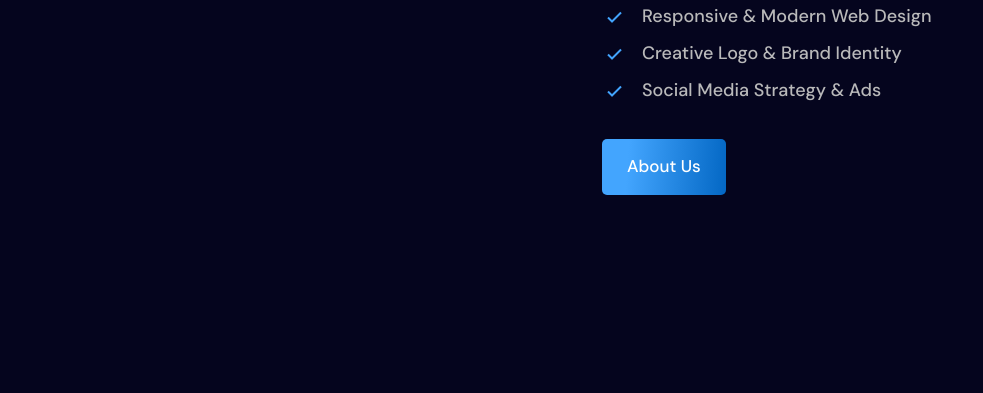
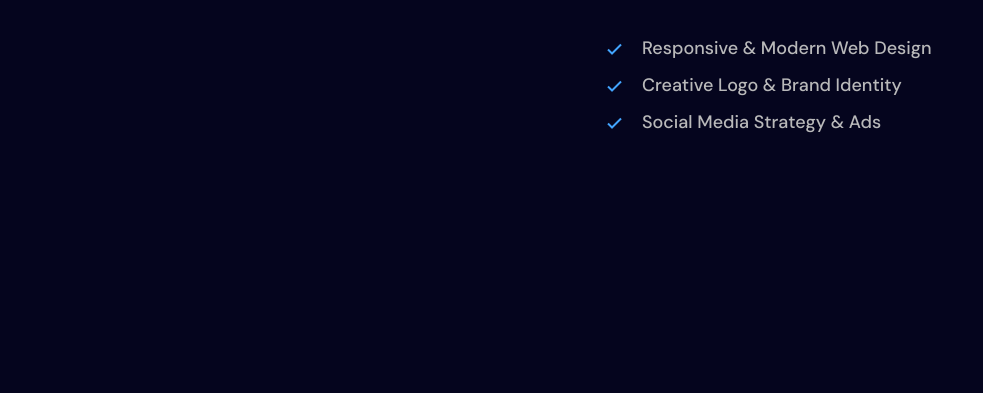
Before and after one commit to Hassamfuxion/fuxioncreative, a plain HTML site: page about.html in a window 1280 px wide. Shown: the part 1139-1532 px from the top of the page, without its empty margins (100-1083 px from the left). Drawn offline with nearby package versions, Linux system fonts and the light colour scheme.

Commit message:
Update about.html

```diff
--- a/about.html
+++ b/about.html
@@ -311,7 +311,7 @@
                         <li><i class='bx bx-check'></i> Creative Logo & Brand Identity</li>
                         <li><i class='bx bx-check'></i> Social Media Strategy & Ads</li>
                     </ul>
-                    <a class="default-btn" href="about.html"> <span>About Us</span> <i class='bx bx-chevron-right'></i></a>
+
                 </div>
             </div>
         </div>
```
